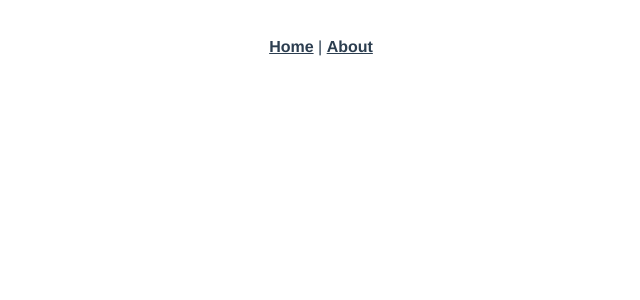
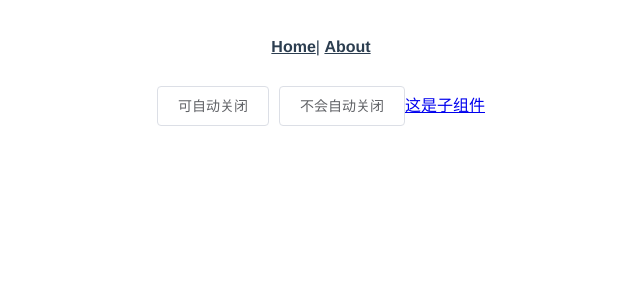
Before and after one commit to Qixiaotian/toutiao-team, a Vue app: page /#/as in a window 1280 px wide. Shown: the top 300 px of the page, without its empty margins (319-959 px from the left). Built offline with nearby package versions, Linux system fonts and the light colour scheme; the HTML template or start-up script is replaced by a standard one.

Commit message:
less修改

```diff
--- a/package.json
+++ b/package.json
@@ -9,6 +9,9 @@
   },
   "dependencies": {
     "core-js": "^2.6.5",
+    "element-ui": "^2.11.1",
+    "less": "^3.10.1",
+    "less-loader": "^5.0.0",
     "vue": "^2.6.10",
     "vue-router": "^3.0.3"
   },
@@ -20,8 +23,6 @@
     "babel-eslint": "^10.0.1",
     "eslint": "^5.16.0",
     "eslint-plugin-vue": "^5.0.0",
-    "less": "^3.0.4",
-    "less-loader": "^4.1.0",
     "lint-staged": "^8.1.5",
     "vue-template-compiler": "^2.6.10"
   },
--- a/src/App.vue
+++ b/src/App.vue
@@ -1,16 +1,16 @@
 <template>
   <div id="app">
     <div id="nav">
-      <router-link to="/">Home</router-link> |
+      <router-link to="/">Home</router-link>|
       <router-link to="/about">About</router-link>
     </div>
-    <router-view/>
+    <router-view></router-view>
   </div>
 </template>
 
 <style lang="less">
   #app {
-  font-family: 'Avenir', Helvetica, Arial, sans-serif;
+    font-family: "Avenir", Helvetica, Arial, sans-serif;
     -webkit-font-smoothing: antialiased;
     -moz-osx-font-smoothing: grayscale;
     text-align: center;
--- a/src/components/HelloWorld.vue
+++ b/src/components/HelloWorld.vue
@@ -2,30 +2,70 @@
   <div class="hello">
     <h1>{{ msg }}</h1>
     <p>
-      For a guide and recipes on how to configure / customize this project,<br>
-      check out the
-      <a href="https://cli.vuejs.org" target="_blank" rel="noopener">vue-cli documentation</a>.
+      For a guide and recipes on how to configure / customize this project,
+      <br />check out the
+      <a
+        href="https://cli.vuejs.org"
+        target="_blank"
+        rel="noopener"
+      >vue-cli documentation</a>.
     </p>
     <h3>Installed CLI Plugins</h3>
     <ul>
-      <li><a href="https://github.com/vuejs/vue-cli/tree/dev/packages/%40vue/cli-plugin-babel" target="_blank" rel="noopener">babel</a></li>
-      <li><a href="https://github.com/vuejs/vue-cli/tree/dev/packages/%40vue/cli-plugin-eslint" target="_blank" rel="noopener">eslint</a></li>
+      <li>
+        <a
+          href="https://github.com/vuejs/vue-cli/tree/dev/packages/%40vue/cli-plugin-babel"
+          target="_blank"
+          rel="noopener"
+        >babel</a>
+      </li>
+      <li>
+        <a
+          href="https://github.com/vuejs/vue-cli/tree/dev/packages/%40vue/cli-plugin-eslint"
+          target="_blank"
+          rel="noopener"
+        >eslint</a>
+      </li>
     </ul>
     <h3>Essential Links</h3>
     <ul>
-      <li><a href="https://vuejs.org" target="_blank" rel="noopener">Core Docs</a></li>
-      <li><a href="https://forum.vuejs.org" target="_blank" rel="noopener">Forum</a></li>
-      <li><a href="https://chat.vuejs.org" target="_blank" rel="noopener">Community Chat</a></li>
-      <li><a href="https://twitter.com/vuejs" target="_blank" rel="noopener">Twitter</a></li>
-      <li><a href="https://news.vuejs.org" target="_blank" rel="noopener">News</a></li>
+      <li>
+        <a href="https://vuejs.org" target="_blank" rel="noopener">Core Docs</a>
+      </li>
+      <li>
+        <a href="https://forum.vuejs.org" target="_blank" rel="noopener">Forum</a>
+      </li>
+      <li>
+        <a href="https://chat.vuejs.org" target="_blank" rel="noopener">Community Chat</a>
+      </li>
+      <li>
+        <a href="https://twitter.com/vuejs" target="_blank" rel="noopener">Twitter</a>
+      </li>
+      <li>
+        <a href="https://news.vuejs.org" target="_blank" rel="noopener">News</a>
+      </li>
     </ul>
     <h3>Ecosystem</h3>
     <ul>
-      <li><a href="https://router.vuejs.org" target="_blank" rel="noopener">vue-router</a></li>
-      <li><a href="https://vuex.vuejs.org" target="_blank" rel="noopener">vuex</a></li>
-      <li><a href="https://github.com/vuejs/vue-devtools#vue-devtools" target="_blank" rel="noopener">vue-devtools</a></li>
-      <li><a href="https://vue-loader.vuejs.org" target="_blank" rel="noopener">vue-loader</a></li>
-      <li><a href="https://github.com/vuejs/awesome-vue" target="_blank" rel="noopener">awesome-vue</a></li>
+      <li>
+        <a href="https://router.vuejs.org" target="_blank" rel="noopener">vue-router</a>
+      </li>
+      <li>
+        <a href="https://vuex.vuejs.org" target="_blank" rel="noopener">vuex</a>
+      </li>
+      <li>
+        <a
+          href="https://github.com/vuejs/vue-devtools#vue-devtools"
+          target="_blank"
+          rel="noopener"
+        >vue-devtools</a>
+      </li>
+      <li>
+        <a href="https://vue-loader.vuejs.org" target="_blank" rel="noopener">vue-loader</a>
+      </li>
+      <li>
+        <a href="https://github.com/vuejs/awesome-vue" target="_blank" rel="noopener">awesome-vue</a>
+      </li>
     </ul>
   </div>
 </template>
--- a/src/main.js
+++ b/src/main.js
@@ -1,9 +1,10 @@
 import Vue from 'vue'
 import App from './App.vue'
 import router from './router'
-
+import Element from 'element-ui'
+import 'element-ui/lib/theme-chalk/index.css'
 Vue.config.productionTip = false
-
+Vue.use(Element)
 new Vue({
   router,
   render: h => h(App)
--- a/src/views/About.vue
+++ b/src/views/About.vue
@@ -1,5 +1,13 @@
-<template>
-  <div class="about">
-    <h1>This is an about page</h1>
+  <template>
+  <div>
+    <el-alert title="成功提示的文案" type="success" effect="dark"></el-alert>
+    <el-alert title="消息提示的文案" type="info" effect="dark"></el-alert>
+    <el-alert title="警告提示的文案" type="warning" effect="dark"></el-alert>
+    <el-alert title="错误提示的文案" type="error" effect="dark"></el-alert>
   </div>
 </template>
+<script>
+export default {}
+</script>
+<style lang="">
+</style>
--- a/src/views/Home.vue
+++ b/src/views/Home.vue
@@ -1,18 +1,37 @@
 <template>
-  <div class="home">
-    <img alt="Vue logo" src="../assets/logo.png">
-    <HelloWorld msg="Welcome to Your Vue.js App"/>
+  <div>
+    <el-button plain @click="open1">可自动关闭</el-button>
+    <el-button plain @click="open2">不会自动关闭</el-button>
+    <router-link to="/as" @click="open3">这是子组件</router-link>
   </div>
 </template>
 
 <script>
-// @ is an alias to /src
-import HelloWorld from '@/components/HelloWorld.vue'
+export default {
+  methods: {
+    open1 () {
+      const h = this.$createElement
 
-export default {
-  name: 'home',
-  components: {
-    HelloWorld
+      this.$notify({
+        title: '标题名称',
+        message: h(
+          'i',
+          { style: 'color: teal' },
+          '这是提示文案这是提示文案这是提示文案这是提示文案这是提示文案这是提示文案这是提示文案这是提示文案'
+        )
+      })
+    },
+
+    open2 () {
+      this.$notify({
+        title: '提示',
+        message: '这是一条不会自动关闭的消息',
+        duration: 0
+      })
+    },
+    open () {
+      this.$router.push('')
+    }
   }
 }
 </script>
```
Also changed, not shown: src/router.js (+12 -3 lines), 1 other file (tests, documents, lock files or other folders). Lines whose indentation alone changed are shown as unchanged.
